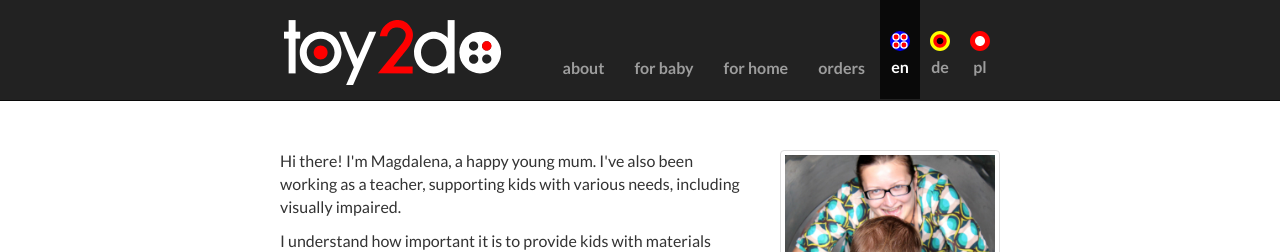
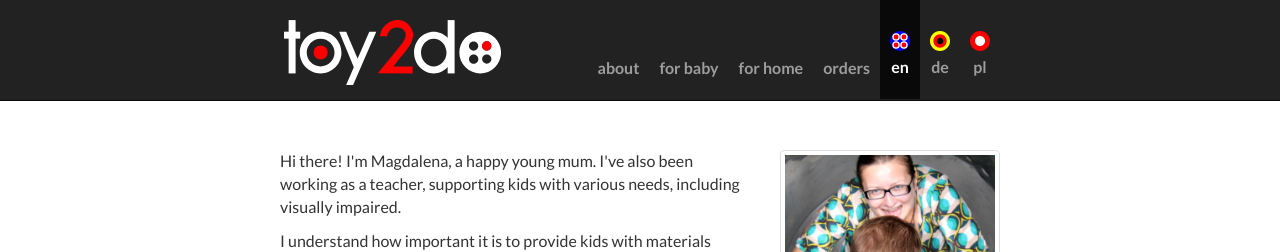
Before and after one commit to qoobaa/toy2do.com, a Jekyll site: the page built from index.html, in a window 1280 px wide and 1400 px high. Shown: the top 252 px of the window. Built offline with Jekyll 4.4.1, drawn with Linux system fonts in a browser that asks for light colours; nearby versions of some CDN libraries.

Commit message:
reduced paddings

```diff
--- a/css/main.scss
+++ b/css/main.scss
@@ -98,13 +98,10 @@ body {
 
 @media (min-width: $grid-float-breakpoint) {
     .navbar-nav > li > a {
-        padding-top: 57px;
-        padding-bottom: 21px;
+        padding: 57px 10px 21px 10px;
 
         &.language {
             margin-top: -26px;
-            padding-left: 10px;
-            padding-right: 10px;
         }
     }
 }
```
